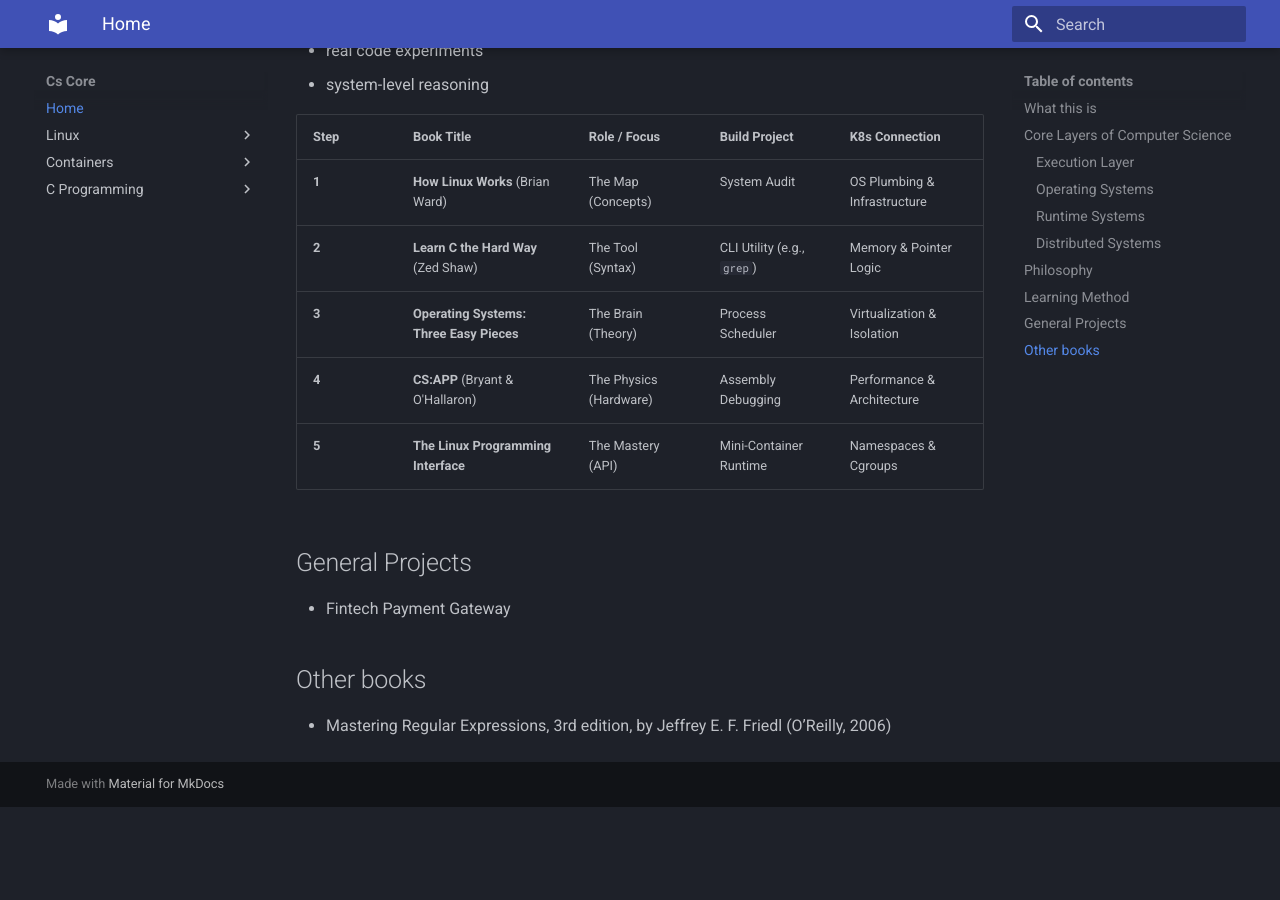
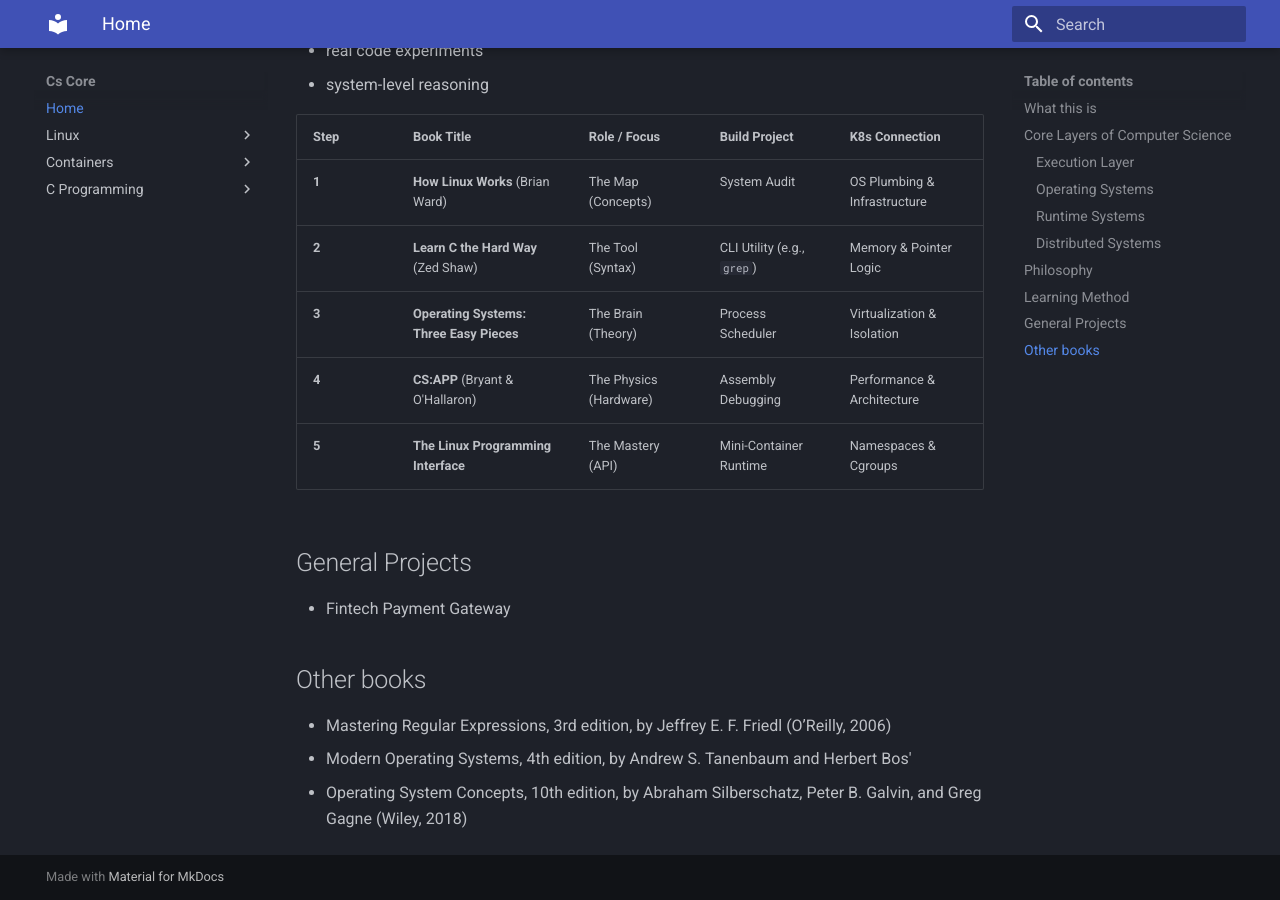
Before and after one commit to phil-ngugi/cs-core.site, an MkDocs documentation site: the page built from docs/index.md, in a window 1280 px wide and 900 px high, scrolled down 2319 px. Built offline with MkDocs 1.6.1 and Material for MkDocs 9.7.7, drawn with Linux system fonts in a browser that asks for light colours; before the commit the page ends 3126 px from its top, so only the background shows below that.

```diff
--- a/docs/index.md
+++ b/docs/index.md
@@ -97,3 +97,5 @@ Every topic is explored through:
 
 ## Other books
 * Mastering Regular Expressions, 3rd edition, by Jeffrey E. F. Friedl (O’Reilly, 2006)
+* Modern Operating Systems, 4th edition, by Andrew S. Tanenbaum and Herbert Bos'
+* Operating System Concepts, 10th edition, by Abraham Silberschatz, Peter B. Galvin, and Greg Gagne (Wiley, 2018)
--- a/mkdocs.yml
+++ b/mkdocs.yml
@@ -14,6 +14,8 @@ nav:
   - Linux:
       - Files & IO: linux/files/index.md
       - Overview of Fundamentals: linux/overview.md
+      - Devices: linux/devices.md
+      - Userspace: linux/userspace.md
   - Containers:
       - Overview: containers/overview.md
   - C Programming:
```
Also changed, not shown: docs/linux/userspace.md (added).
